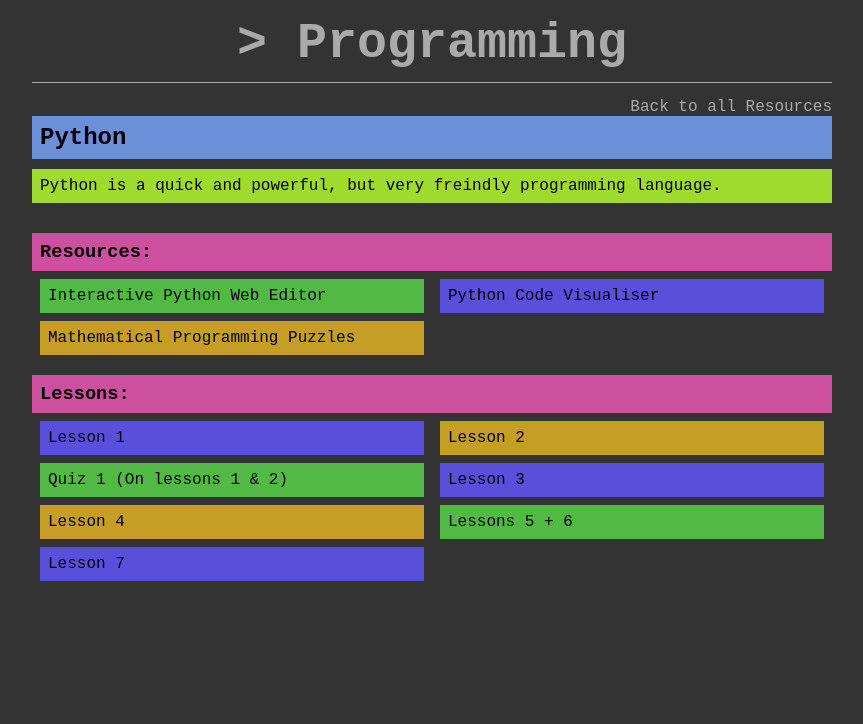
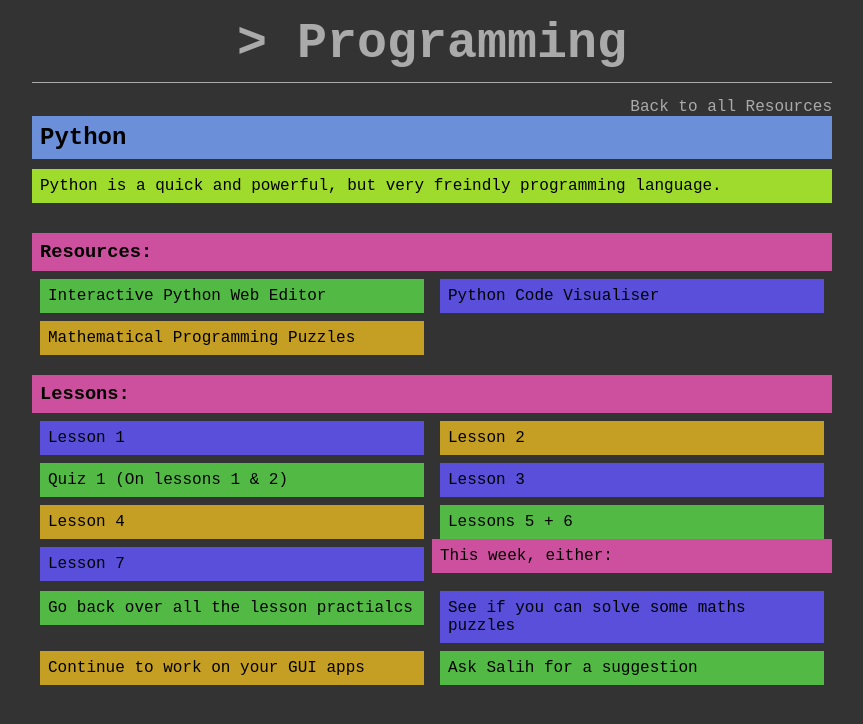
Before and after one commit to wcgs-programming/wcgs-programming.github.io, a Jekyll site: the page built from _posts/2014-09-13-python.md, in a window 1280 px wide. Shown: the top 724 px of the page, without its empty margins (208-1071 px from the left). Built offline with Jekyll 4.4.1, drawn with Linux system fonts in a browser that asks for light colours; nearby versions of some CDN libraries; a style sheet for code colours, icons or effects is not loaded.

Commit message:
stupid salih

```diff
--- a/_posts/2014-09-13-python.md
+++ b/_posts/2014-09-13-python.md
@@ -30,3 +30,13 @@
 [Lessons 5 + 6](https://docs.google.com/presentation/d/1PayE9HEiNc6ku_lH26Y4OpQ85TeM-rguGM5yBnWb8L8/edit?usp=sharing)
 
 [Lesson 7](https://docs.google.com/presentation/d/1f2Dwo4j0fjUgK0lxCDw0SRXOfjuZQuwaGGKM_M37asQ/edit?usp=sharing)
+
+> This week, either:
+
+[Go back over all the lesson practialcs](#)
+
+[See if you can solve some maths puzzles](https://projecteuler.net/problems)
+
+[Continue to work on your GUI apps](#)
+
+[Ask Salih for a suggestion](#)
```
